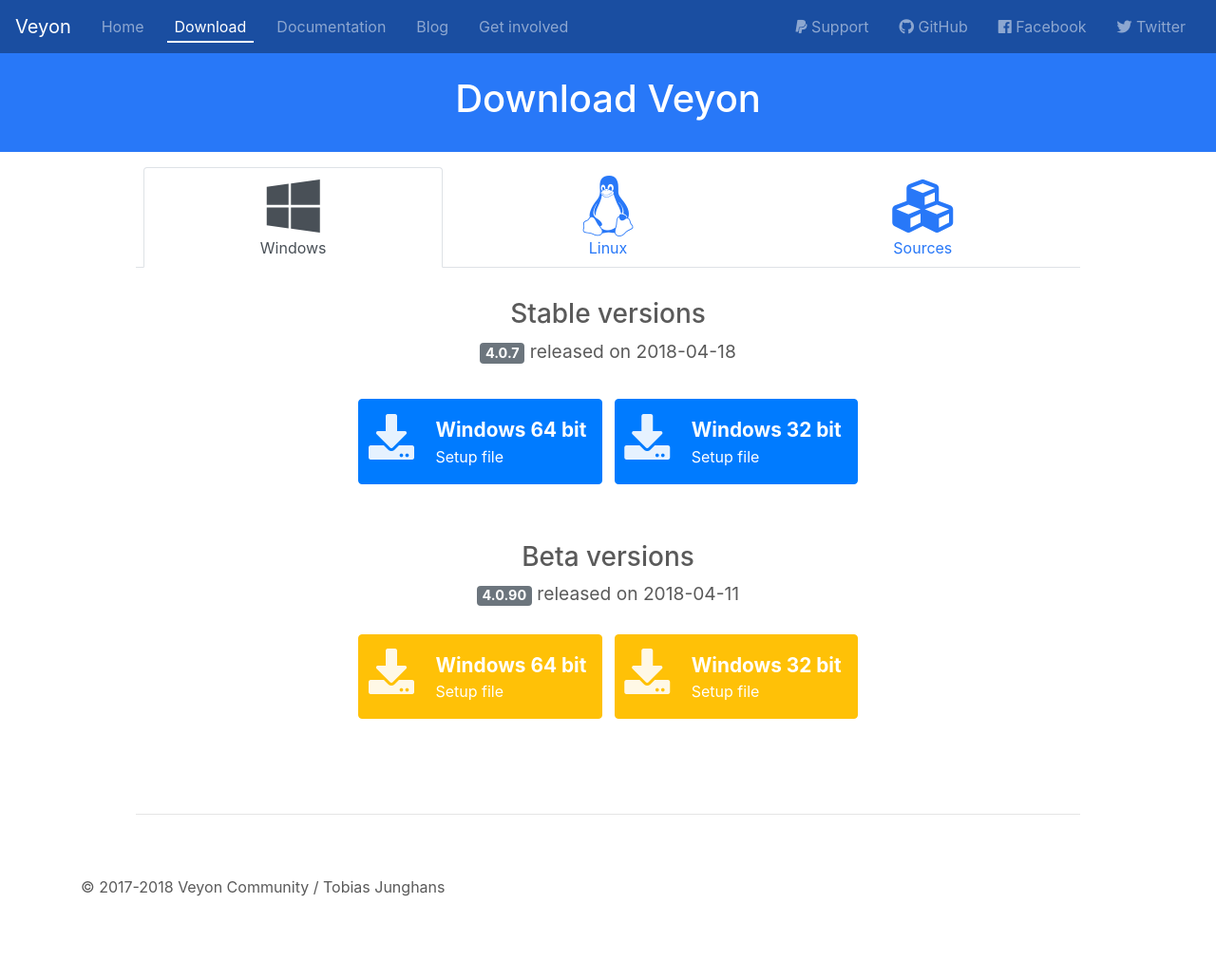
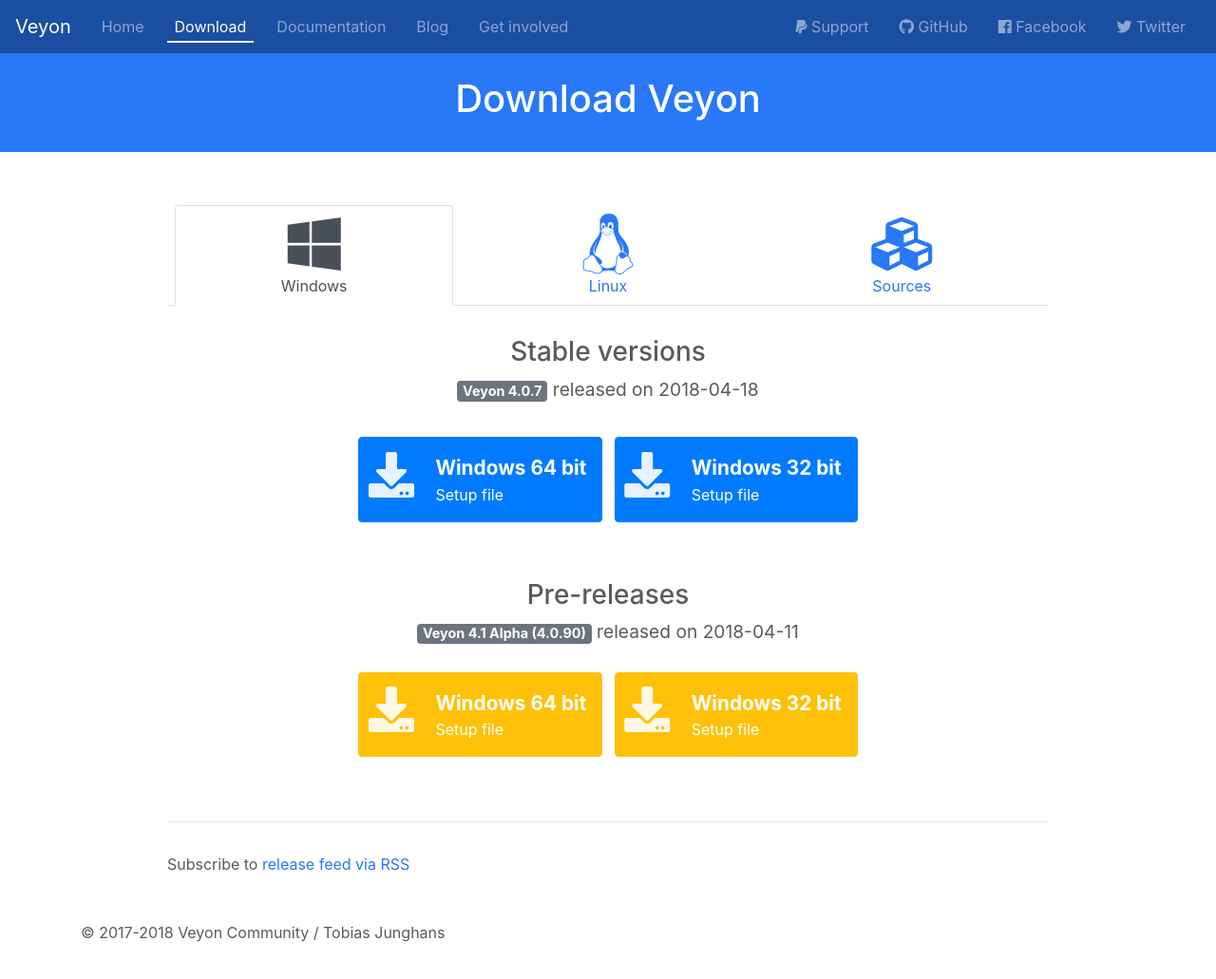
Before and after one commit to bowo93/pages, a Jekyll site: the page built from download.html, in a window 1280 px wide and 1042 px high. Shown: the top 1031 px of the window at 95% size. Built offline with Jekyll 4.4.1, drawn with Linux system fonts in a browser that asks for light colours.

Commit message:
download: improve layout and add link to RSS feed

```diff
--- a/css/veyon.css
+++ b/css/veyon.css
@@ -79,9 +79,7 @@
 }
 
 .download-page {
- margin-top: 1rem;
- margin-left: auto;
- margin-right: auto;
+ padding: 3rem;
  width: 80%;
  text-align: center;
 }
@@ -113,6 +111,17 @@
  font-size:1.3em;
  font-weight:bold;
 }
+
+.dl-rss {
+ margin-top:2rem;
+ margin-bottom:0;
+ text-align:left;
+}
+
+.dl-footer-divider {
+  margin: 2rem 0; /* Space out the Bootstrap <hr> more */
+}
+
 
 .bg-dark {
  background-color: #1a4ea1 !important;
--- a/download.html
+++ b/download.html
@@ -6,6 +6,7 @@
 stable-version: 4.0.7
 stable-release-date: 2018-04-18
 beta-version: 4.0.90
+beta-version-label: Veyon 4.1 Alpha
 beta-release-date: 2018-04-11
 ---
 
@@ -25,7 +26,7 @@
     </ul>
     <div itemscope itemtype="http://schema.org/SoftwareApplication" class="version-label">
       <h3>Stable versions</h3>
-      <a href="https://github.com/veyon/veyon/releases/tag/v{{ page.stable-version }}/"><span class="badge badge-secondary" itemprop="softwareVersion">{{ page.stable-version }}</span></a> released on <span itemprop="datePublished">{{page.stable-release-date}}</span>
+      <a href="https://github.com/veyon/veyon/releases/tag/v{{ page.stable-version }}/"><span class="badge badge-secondary" itemprop="softwareVersion">Veyon {{ page.stable-version }}</span></a> released on <span itemprop="datePublished">{{page.stable-release-date}}</span>
     </div>
     <div class="tab-content">
       <div class="tab-pane fade show active" id="windows" role="tabpanel" aria-labelledby="windows-tab">
@@ -34,8 +35,8 @@
         <br/>
         <br/>
         <div class="version-label">
-          <h3>Beta versions</h3>
-          <a href="https://github.com/veyon/veyon/releases/tag/v{{ page.beta-version }}/"><span class="badge badge-secondary" itemprop="softwareVersion">{{ page.beta-version }}</span></a> released on <span itemprop="datePublished">{{page.beta-release-date}}</span>
+          <h3>Pre-releases</h3>
+          <a href="https://github.com/veyon/veyon/releases/tag/v{{ page.beta-version }}/"><span class="badge badge-secondary" itemprop="softwareVersion">{{ page.beta-version-label }} ({{ page.beta-version }})</span></a> released on <span itemprop="datePublished">{{page.beta-release-date}}</span>
         </div>
         <br/>
         <a class="btn btn-dl btn-warning" href="https://github.com/veyon/veyon/releases/download/v{{ page.beta-version }}/veyon-{{ page.beta-version }}.0-win64-setup.exe"><i class="fa fa-download fa-3x download-icon"></i><span class="dl-platform">Windows 64 bit</span><br/>Setup file</a>
@@ -51,8 +52,8 @@
         <br/>
         <br/>
         <div class="version-label">
-          <h3>Beta versions</h3>
-          <a href="https://github.com/veyon/veyon/releases/tag/v{{ page.beta-version }}/"><span class="badge badge-secondary" itemprop="softwareVersion">{{ page.beta-version }}</span></a> released on <span itemprop="datePublished">{{page.beta-release-date}}</span>
+          <h3>Pre-releases</h3>
+          <a href="https://github.com/veyon/veyon/releases/tag/v{{ page.beta-version }}/"><span class="badge badge-secondary" itemprop="softwareVersion">{{ page.beta-version-label }} ({{ page.beta-version }})</span></a> released on <span itemprop="datePublished">{{page.beta-release-date}}</span>
         </div>
         <br/>
         <a class="btn btn-warning btn-dl" href="https://github.com/veyon/veyon/releases/download/v{{ page.beta-version }}/veyon_{{ page.beta-version }}-debian-stretch_amd64.deb"><i class="fa fa-download fa-3x download-icon"></i><span class="dl-platform">Debian Stretch</span><br/>DEB/amd64</a>
@@ -71,8 +72,9 @@
         <a class="btn btn-primary" href="https://github.com/veyon/veyon/"><i class="fas fa-arrow-circle-right"></i> Latest source code in Git repository</a>
 
       </div>
+      <hr class="dl-footer-divider">
+      <p class="dl-rss">Subscribe to <a href="https://github.com/veyon/veyon/releases.atom">release feed via RSS</a></p>
     </div>
-    <hr class="featurette-divider">
   </div>
 </main>
 
```
